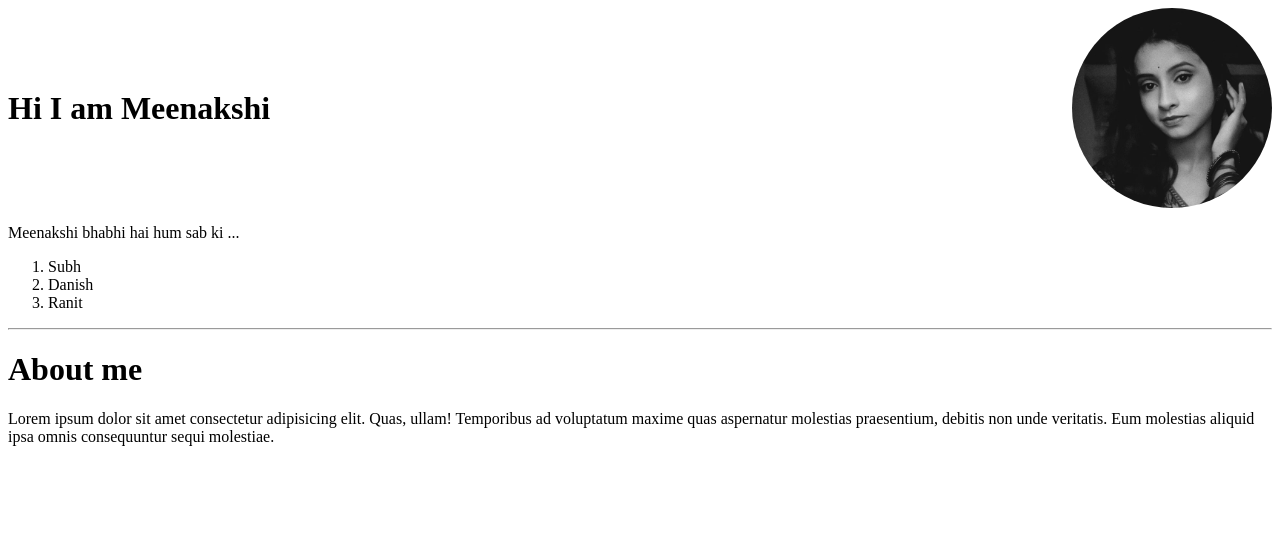
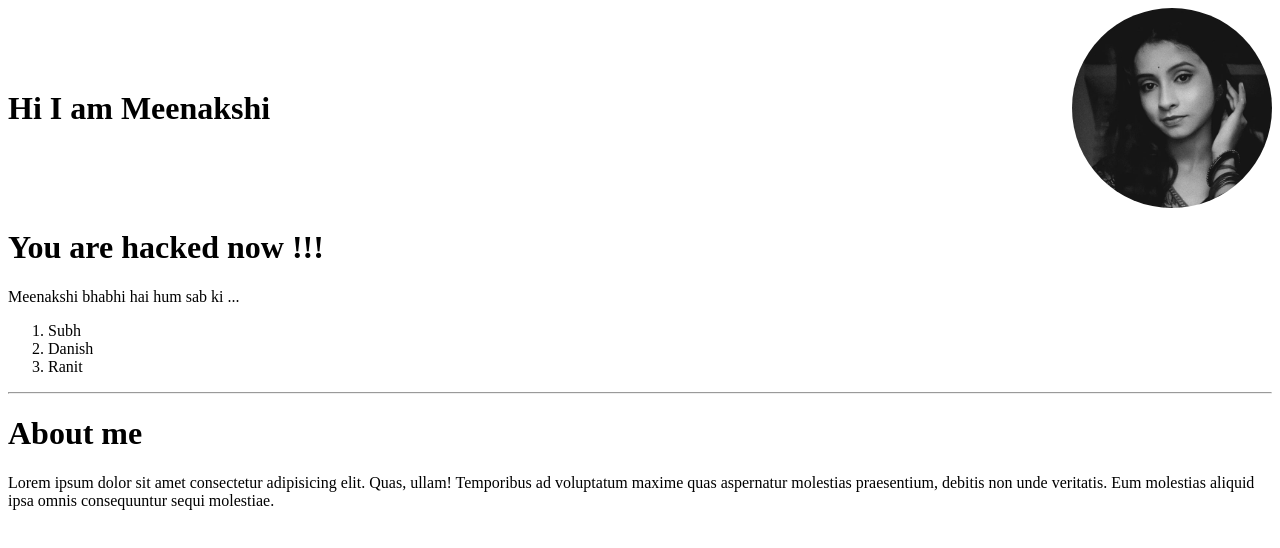
Before and after one commit to Redx-codes/Html-tute, a plain HTML site: page day-1/index.html in a window 1280 px wide. Drawn offline with Linux system fonts and the light colour scheme.

Commit message:
hacked now

```diff
--- a/day-1/index.html
+++ b/day-1/index.html
@@ -21,6 +21,8 @@
         <img src="./meenakshi.webp" alt="meenakshi_photo">
         </div>
 
+        <h1>You are hacked now !!!</h1>
+
         <p>Meenakshi bhabhi hai hum sab ki ...</p>
         <ol>
             <li>Subh</li>
```
